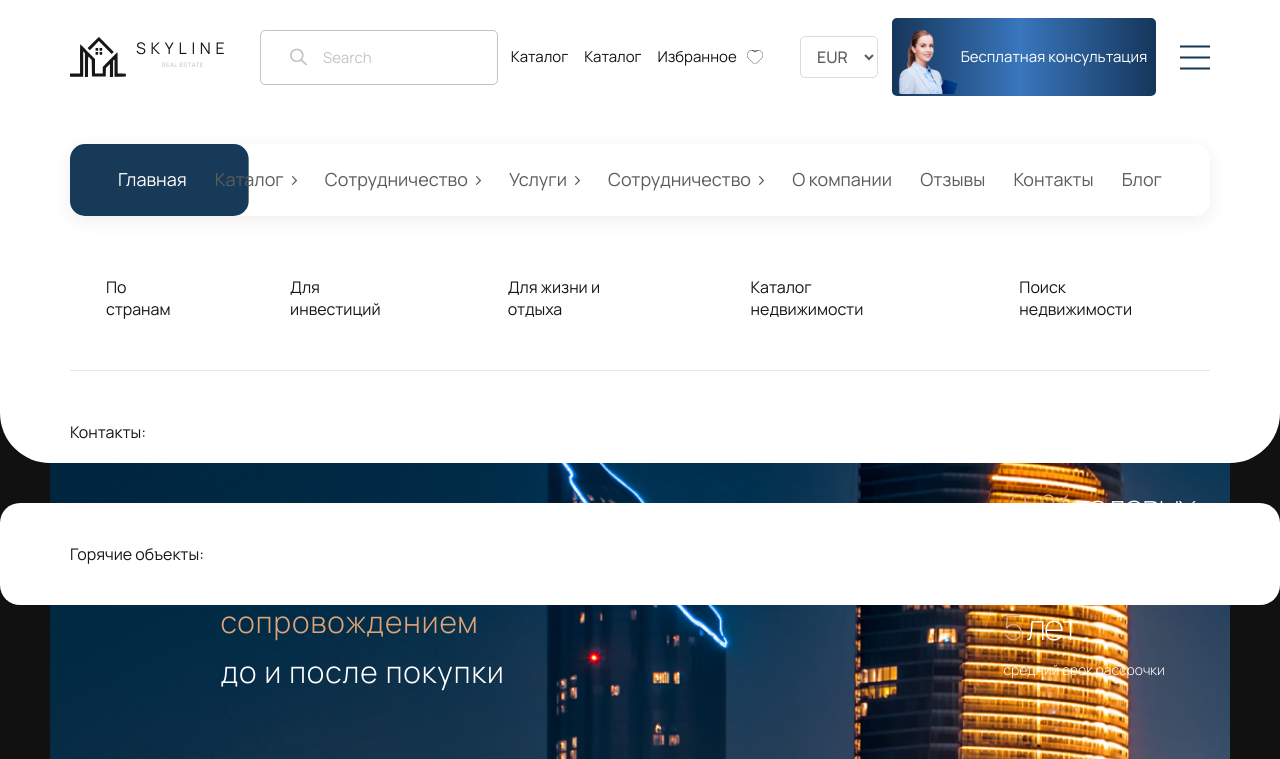
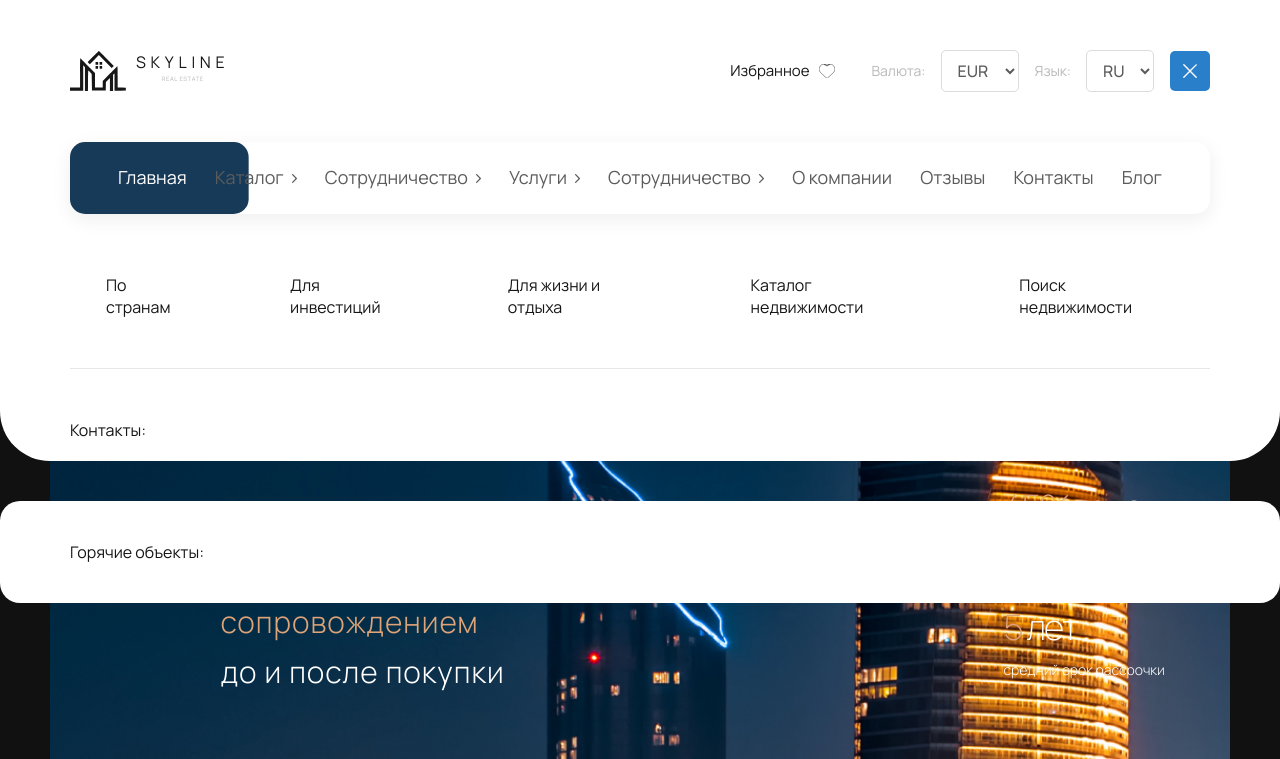
Before and after one commit to pashak1207/skyline, a website: page index.html in a window 1280 px wide. Both pictures are taken after a click on the button 1194 px from the left and 57 px from the top of the page. Shown: the top 759 px of the page. Drawn offline with Linux system fonts and the light colour scheme.

Commit message:
Header Menu

```diff
--- a/assets/js/script.js
+++ b/assets/js/script.js
@@ -29,9 +29,23 @@ document.addEventListener("DOMContentLoaded", () => {
   }
   //END QUESTIONS SELECT//
 
+
+  // OPEN HEADER menu
   const burgerBtnEl = document.querySelector('[data-burger-menu]');
+  const closeBtnEl = document.querySelector('[data-close-menu]');
   burgerBtnEl.addEventListener('click', (e) => {
-    header?.classList.toggle("light");
-    header.classList.toggle('header--visible-menu');
-  })
+    header?.classList.add("light");
+    header.classList.add('header--visible-menu');
+    burgerBtnEl.classList.add('hidden');
+    closeBtnEl.classList.add('visible');
+
+    // Close Header Menu
+    closeBtnEl.addEventListener('click', (e) => {
+      header?.classList.remove("light");
+      header.classList.remove('header--visible-menu');
+      burgerBtnEl.classList.remove('hidden');
+      closeBtnEl.classList.remove('visible');
+    })
+  });
+
 });
--- a/assets/scss/sections/header.scss
+++ b/assets/scss/sections/header.scss
@@ -23,6 +23,38 @@
 
     .header__container.advices {
       display: block;
+    }
+
+    .header__search {
+      display: none;
+    }
+
+    .header__actions {
+      justify-content: flex-end;
+    }
+
+    .header__navbar .link {
+      display: none;
+
+      &--fav {
+        display: flex;
+      }
+    }
+
+    .header__right-bar {
+      .consultation {
+        display: none;
+      }
+
+      .select-wrapper label {
+        display: inline;
+      }
+    }
+
+    .header__container {
+      &.visible {
+        padding-top: 50px;
+      }
     }
   }
 
@@ -74,7 +106,7 @@
     }
 
     .header__right-bar {
-      .lang-select {
+      .select-wrapper select {
         border: 1px solid rgba(22, 22, 22, 0.15);
         color: rgba(22, 22, 22, 0.70);
 
@@ -213,7 +245,20 @@
     align-items: center;
     gap: 50px;
 
-    .lang-select {
+    .select-wrapper {
+      display: flex;
+      align-items: center;
+      gap: 15px;
+
+      label {
+        display: none;
+        color: rgba(22, 22, 22, 0.30);
+        font-size: 14px;
+        font-weight: 400;
+        line-height: 215%;
+      }
+
+      select {
         padding: 0 12px;
         min-height: 42px;
         border: 1px solid rgba(228, 241, 253, 0.15);
@@ -227,6 +272,7 @@
         &:active, &:focus {
           border: 1px solid rgba(228, 241, 253, 0.15);
           outline: none;
+        }
       }
     }
 
@@ -283,10 +329,33 @@
       align-items: center;
       justify-content: center;
 
+      &.hidden {
+        display: none;
+      }
+
       svg {
         .middle {
           stroke: #D7C7AF;
         }
+      }
+    }
+
+    .close-btn {
+      display: none;
+      align-items: center;
+      justify-content: center;
+      width: 40px;
+      height: 40px;
+      border-radius: 5px;
+      background: #297FCA;
+
+      &.visible {
+        display: flex;
+      }
+
+      svg {
+        width: 14px;
+        color: #FFF;
       }
     }
   }
--- a/index.html
+++ b/index.html
@@ -45,10 +45,21 @@
                     </nav>
 
                     <div class="header__right-bar">
-                        <select class="lang-select" name="lang" id="lang_select">
-                            <option>EUR</option>
-                            <option>USD</option>
-                        </select>
+                        <div class="select-wrapper">
+                            <label for="currency_select">Валюта:</label>
+                            <select class="select" name="currency_select" id="currency_select">
+                                <option>EUR</option>
+                                <option>USD</option>
+                            </select>
+                        </div>
+
+                        <div class="select-wrapper">
+                            <label for="lang_select">Язык:</label>
+                            <select class="select" name="lang_select" id="lang_select">
+                                <option>RU</option>
+                                <option>EN</option>
+                            </select>
+                        </div>
 
                         <button class="consultation">
                             <img class="agent" src="assets/img/header/consultation.png" alt="Agent">
@@ -71,6 +82,20 @@
 
                         <button data-burger-menu class="burger-btn" type="button">
                             <svg width="30" height="25" viewBox="0 0 30 25" fill="none" xmlns="http://www.w3.org/2000/svg"><path d="M0 1.5H30" stroke="currentColor" stroke-width="2"/><path d="M0 12.5H30" class="middle" stroke-width="2"/><path d="M0 23.5H30" stroke="currentColor" stroke-width="2"/></svg>
+                        </button>
+
+                        <button  data-close-menu class="close-btn">
+                            <svg width="14" height="14" viewBox="0 0 14 14" fill="none" xmlns="http://www.w3.org/2000/svg">
+                                <g clip-path="url(#clip0_843_23863)">
+                                    <path d="M8.00393 7.0098L13.6727 1.37202C13.7373 1.30851 13.7885 1.2328 13.8235 1.14928C13.8585 1.06577 13.8765 0.97612 13.8765 0.885568C13.8765 0.795016 13.8585 0.705369 13.8235 0.621853C13.7885 0.538337 13.7373 0.462621 13.6727 0.399119C13.4016 0.130087 12.9613 0.130087 12.6902 0.399119L7.02629 6.03209L1.30999 0.315161C1.03889 0.0433838 0.598571 0.0433838 0.32748 0.315161C0.0563892 0.587625 0.0563892 1.02863 0.32748 1.30041L6.03961 7.01323L0.306834 12.7143C0.0357429 12.9833 0.0357429 13.4189 0.306834 13.6872C0.577925 13.9562 1.01825 13.9562 1.28934 13.6872L7.01725 7.99093L12.7108 13.6852C12.9819 13.9569 13.4222 13.9569 13.6933 13.6852C13.9644 13.4127 13.9644 12.9717 13.6933 12.6999L8.00393 7.0098Z" fill="currentColor"/>
+                                </g>
+                                <defs>
+                                    <clipPath id="clip0_843_23863">
+                                        <rect width="13.7931" height="13.7931" fill="white" transform="translate(0.103516 0.103516)"/>
+                                    </clipPath>
+                                </defs>
+                            </svg>
+
                         </button>
                     </div>
                 </div>
```
Also changed, not shown: assets/css/style.css. Lines whose indentation alone changed are shown as unchanged.
